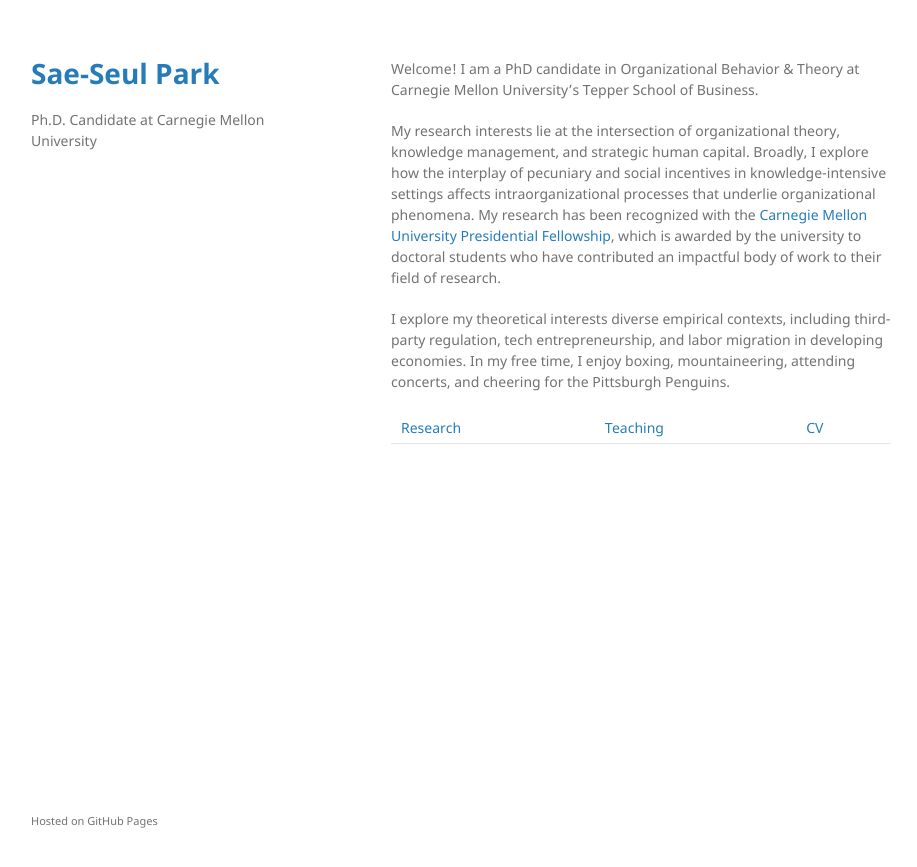
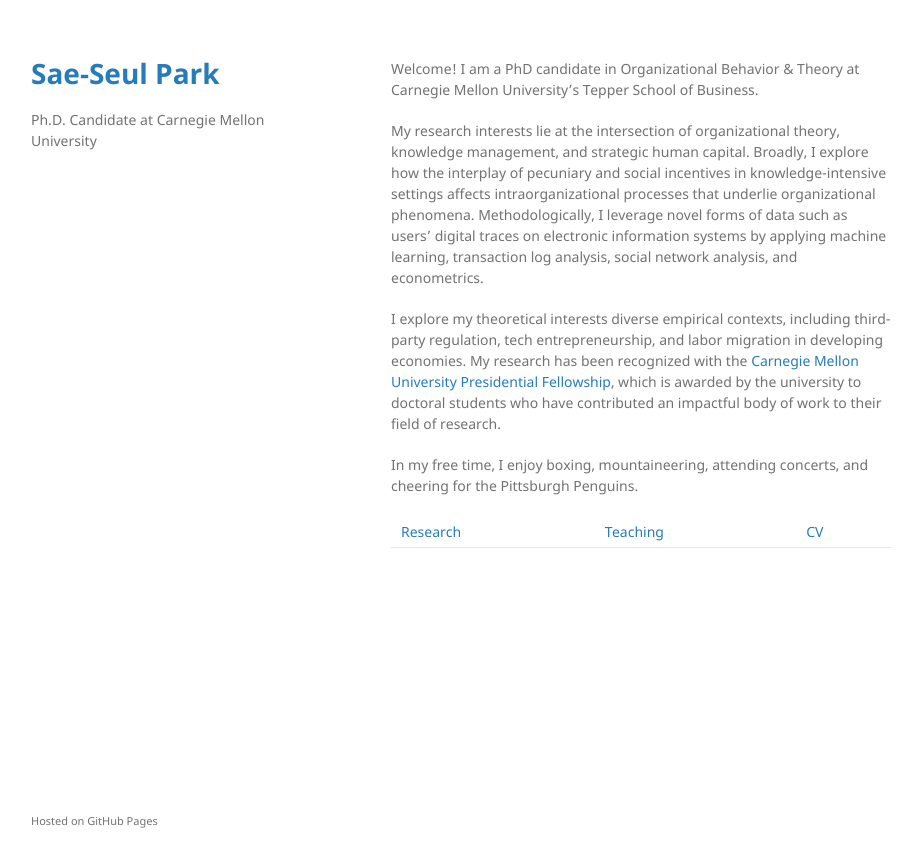
Before and after one commit to saepark/saepark.github.io, a Jekyll site: the page built from index.md, in a window 1280 px wide. Shown: the top 867 px of the page, without its empty margins (179-1096 px from the left). Built offline with Jekyll 4.4.1, drawn with Linux system fonts in a browser that asks for light colours; our own code applies the rules of GitHub Pages for plain Markdown files.

Commit message:
Update index.md

```diff
--- a/index.md
+++ b/index.md
@@ -1,7 +1,9 @@
 Welcome! I am a PhD candidate in Organizational Behavior & Theory at Carnegie Mellon University's Tepper School of Business.
 
-My research interests lie at the intersection of organizational theory, knowledge management, and strategic human capital. Broadly, I explore how the interplay of pecuniary and social incentives in knowledge-intensive settings affects intraorganizational processes that underlie organizational phenomena. My research has been recognized with the [Carnegie Mellon University Presidential Fellowship](https://www.cmu.edu/tepper/news/stories/2021/april/phd-fellowships-awarded.html), which is awarded by the university to doctoral students who have contributed an impactful body of work to their field of research.
+My research interests lie at the intersection of organizational theory, knowledge management, and strategic human capital. Broadly, I explore how the interplay of pecuniary and social incentives in knowledge-intensive settings affects intraorganizational processes that underlie organizational phenomena. Methodologically, I leverage novel forms of data such as users' digital traces on electronic information systems by applying machine learning, transaction log analysis, social network analysis, and econometrics.
 
-I explore my theoretical interests diverse empirical contexts, including third-party regulation, tech entrepreneurship, and labor migration in developing economies. In my free time, I enjoy boxing, mountaineering, attending concerts, and cheering for the Pittsburgh Penguins.
+I explore my theoretical interests diverse empirical contexts, including third-party regulation, tech entrepreneurship, and labor migration in developing economies. My research has been recognized with the [Carnegie Mellon University Presidential Fellowship](https://www.cmu.edu/tepper/news/stories/2021/april/phd-fellowships-awarded.html), which is awarded by the university to doctoral students who have contributed an impactful body of work to their field of research.
+
+In my free time, I enjoy boxing, mountaineering, attending concerts, and cheering for the Pittsburgh Penguins.
 
 [Research](./research.html) | [Teaching](./teaching.html) | [CV](./CV.html)
```
